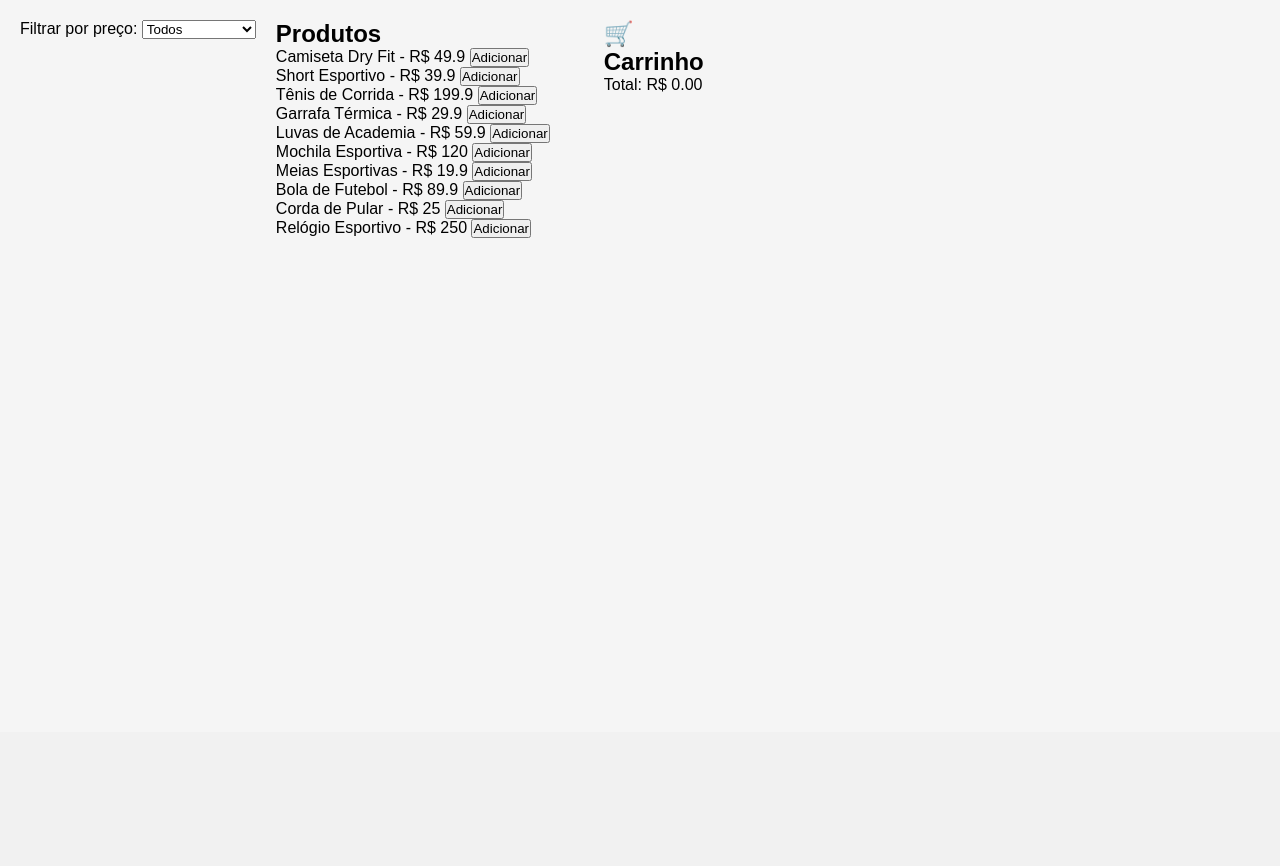
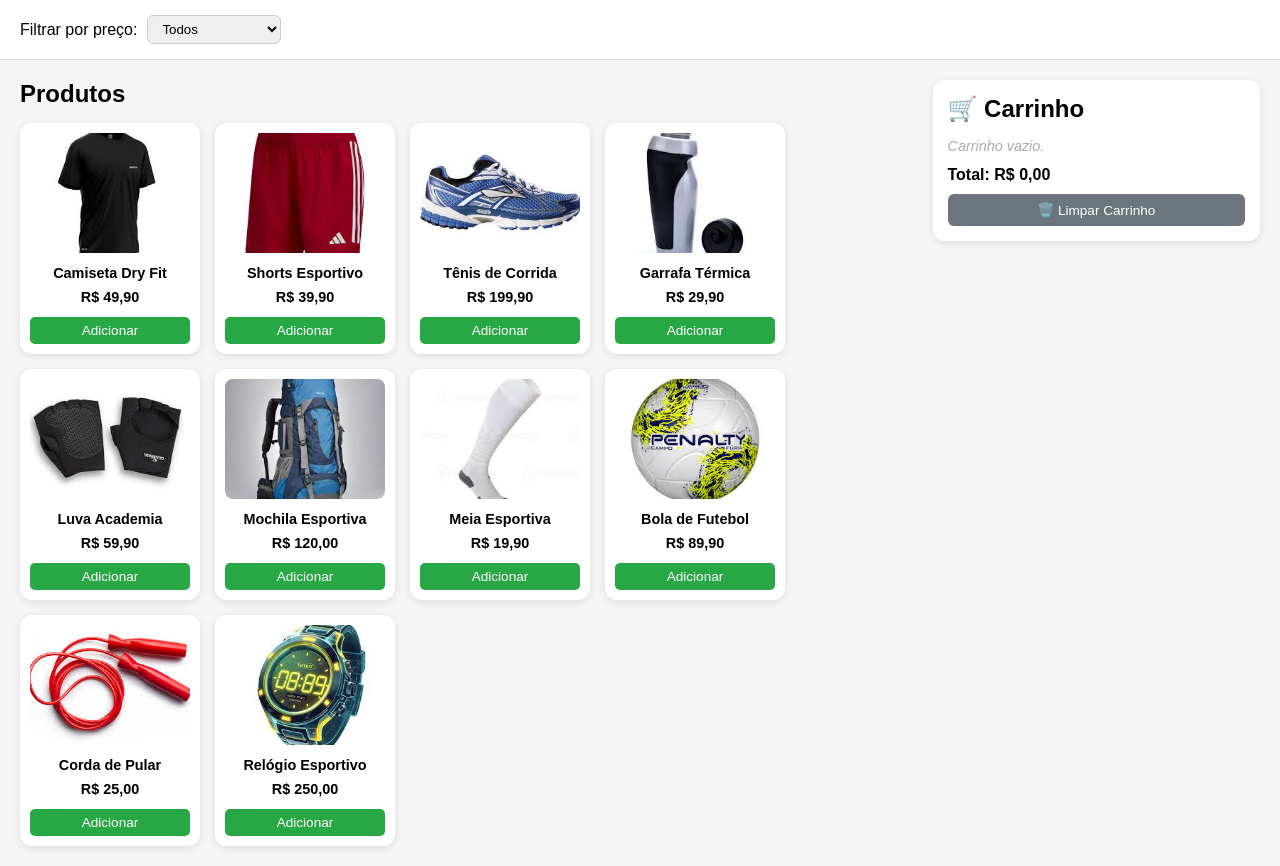
Before and after one commit to RodrigoFidencioJr/PROJETO_WEB, a PHP site: page / in a window 1280 px wide. Shown: the part 68-934 px from the top of the page. Before the commit the page ends 306 px from the top, so only its background shows below. Run offline with PHP 8.4, Linux system fonts and the light colour scheme.

Commit message:
feature: Imagem e melhora do código
19:52 - 14/04/2026

```diff
--- a/CARRINHO_DE_COMPRAS/index.html
+++ b/CARRINHO_DE_COMPRAS/index.html
@@ -14,7 +14,7 @@
 
   <main>
 
-    <!-- Filtro -->
+    <!-- Filtro de produtos -->
     <div id="filtro-container">
       <label for="filtro">Filtrar por preço:</label>
       <select id="filtro">
@@ -26,22 +26,22 @@
 
     <div id="layout">
 
-      <!-- PRODUTOS -->
+      <!-- Lista de produtos (esquerda) -->
       <section id="secao-produtos">
         <h2>Produtos</h2>
         <div id="produtos"></div>
       </section>
 
-      <!-- CARRINHO -->
+      <!-- Carrinho (direita) -->
       <section id="secao-carrinho">
         <h2>🛒 Carrinho</h2>
         <div id="carrinho">
           <p id="carrinho-vazio">Carrinho vazio.</p>
         </div>
-
         <p id="total-container">
           Total: R$ <span id="total">0,00</span>
         </p>
+        <button id="btn-limpar" onclick="limparCarrinho()">🗑️ Limpar Carrinho</button>
       </section>
 
     </div>
--- a/CARRINHO_DE_COMPRAS/script.js
+++ b/CARRINHO_DE_COMPRAS/script.js
@@ -1,131 +1,134 @@
+// Lista de produtos
 const produtos = [
-  { nome: "Camiseta Dry Fit", preco: 49.90 },
-  { nome: "Short Esportivo", preco: 39.90 },
-  { nome: "Tênis de Corrida", preco: 199.90 },
-  { nome: "Garrafa Térmica", preco: 29.90 },
-  { nome: "Luvas de Academia", preco: 59.90 },
-  { nome: "Mochila Esportiva", preco: 120.00 },
-  { nome: "Meias Esportivas", preco: 19.90 },
-  { nome: "Bola de Futebol", preco: 89.90 },
-  { nome: "Corda de Pular", preco: 25.00 },
-  { nome: "Relógio Esportivo", preco: 250.00 }
+  { nome: "Camiseta Dry Fit", preco: 49.90, imagem: "imgs/camiseta_dryfit.jpg" },
+  { nome: "Shorts Esportivo", preco: 39.90, imagem: "imgs/shorts_esportivo.jpg" },
+  { nome: "Tênis de Corrida", preco: 199.90, imagem: "imgs/tenis_corrida.jpg" },
+  { nome: "Garrafa Térmica", preco: 29.90, imagem: "imgs/garrafa_termica.jpg" },
+  { nome: "Luva Academia", preco: 59.90, imagem: "imgs/luva_academia.jpg" },
+  { nome: "Mochila Esportiva", preco: 120.00, imagem: "imgs/mochila_esportiva.jpg" },
+  { nome: "Meia Esportiva", preco: 19.90, imagem: "imgs/meia_esportiva.jpg" },
+  { nome: "Bola de Futebol", preco: 89.90, imagem: "imgs/bola_futebol.jpg" },
+  { nome: "Corda de Pular", preco: 25.00, imagem: "imgs/corda_pular.jpg" },
+  { nome: "Relógio Esportivo", preco: 250.00, imagem: "imgs/relogio_esportivo.jpg" }
 ];
 
 let carrinho = [];
 
+// Formata preço (49.9 → 49,90)
+const formatarPreco = v => v.toFixed(2).replace(".", ",");
+
+// Mostra produtos na tela
 function listarProdutos(lista) {
   const div = document.getElementById("produtos");
   div.innerHTML = "";
 
-  lista.forEach((produto, index) => {
+  lista.forEach(produto => {
     const item = document.createElement("div");
 
     item.innerHTML = `
-      ${produto.nome} - R$ ${produto.preco}
-      <button onclick="adicionarCarrinho(${index})">
-        Adicionar
-      </button>
+      <div class="produto">
+        <img src="${produto.imagem}">
+        <p>${produto.nome}</p>
+        <p>R$ ${formatarPreco(produto.preco)}</p>
+        <button onclick='adicionarCarrinho(${JSON.stringify(produto)})'>
+          Adicionar
+        </button>
+      </div>
     `;
 
     div.appendChild(item);
   });
 }
 
-function adicionarCarrinho(index) {
-  const produto = produtos[index];
+// Adiciona produto no carrinho
+function adicionarCarrinho(produto) {
+  const item = carrinho.find(p => p.nome === produto.nome);
 
-  const existe = carrinho.find(p => p.nome === produto.nome);
-
-  if (existe) {
-    existe.quantidade++;
-  } else {
-    carrinho.push({
-      nome: produto.nome,
-      preco: produto.preco,
-      quantidade: 1
-    });
-  }
+  if (item) item.quantidade++;
+  else carrinho.push({ ...produto, quantidade: 1 });
 
   atualizarCarrinho();
 }
 
+// Atualiza visual do carrinho
 function atualizarCarrinho() {
-  const div = document.getElementById("carrinho");
-  div.innerHTML = "";
+  const div = document.querySelector("#carrinho");
+  const vazio = document.querySelector("#carrinho-vazio");
 
-  carrinho.forEach((item, index) => {
-    const produto = document.createElement("div");
+  // limpa itens antigos
+  div.querySelectorAll(".item-carrinho").forEach(el => el.remove());
 
-    produto.innerHTML = `
-      ${item.nome} | Qtd: ${item.quantidade} |
-      Total: R$ ${item.preco * item.quantidade}
-      <button onclick="removerItem(${index})">
-        Remover
-      </button>
+  // mostra ou esconde mensagem
+  vazio.style.display = carrinho.length ? "none" : "block";
+
+  // renderiza itens
+  carrinho.forEach((item, i) => {
+    const el = document.createElement("div");
+    el.classList.add("item-carrinho");
+
+    el.innerHTML = `
+      <strong>${item.nome}</strong><br>
+      Qtd: ${item.quantidade} | R$ ${formatarPreco(item.preco * item.quantidade)}
+      <br>
+      <button onclick="removerItem(${i})">Remover</button>
     `;
 
-    div.appendChild(produto);
+    div.appendChild(el);
   });
 
   atualizarTotal();
   salvarCarrinho();
 }
 
-function removerItem(index) {
-  if (carrinho[index].quantidade > 1) {
-    carrinho[index].quantidade--;
-  } else {
-    carrinho.splice(index, 1);
-  }
+// Remove ou diminui item
+function removerItem(i) {
+  carrinho[i].quantidade > 1
+    ? carrinho[i].quantidade--
+    : carrinho.splice(i, 1);
 
   atualizarCarrinho();
 }
 
-function atualizarTotal() {
-  let total = 0;
-
-  carrinho.forEach(item => {
-    total += item.preco * item.quantidade;
-  });
-
-  document.getElementById("total").innerText = total.toFixed(2);
+// Limpa carrinho inteiro
+function limparCarrinho() {
+  carrinho = [];
+  atualizarCarrinho();
 }
 
+// Calcula total
+function atualizarTotal() {
+  const total = carrinho.reduce((s, item) =>
+    s + item.preco * item.quantidade, 0
+  );
+
+  document.querySelector("#total").innerText = formatarPreco(total);
+}
+
+// Salva no localStorage
 function salvarCarrinho() {
   localStorage.setItem("carrinho", JSON.stringify(carrinho));
 }
 
+// Carrega do localStorage
 function carregarCarrinho() {
   const dados = localStorage.getItem("carrinho");
-
-  if (dados) {
-    carrinho = JSON.parse(dados);
-  }
-
+  if (dados) carrinho = JSON.parse(dados);
   atualizarCarrinho();
 }
 
-document.getElementById("filtro").addEventListener("change", function () {
-  const valor = this.value;
+// Filtro de produtos
+document.querySelector("#filtro").addEventListener("change", function () {
+  const v = this.value;
 
-  let filtrados;
+  const lista =
+    v === "ate50" ? produtos.filter(p => p.preco <= 50) :
+    v === "acima50" ? produtos.filter(p => p.preco > 50) :
+    produtos;
 
-  switch (valor) {
-    case "ate50":
-      filtrados = produtos.filter(p => p.preco <= 50);
-      break;
-
-    case "acima50":
-      filtrados = produtos.filter(p => p.preco > 50);
-      break;
-
-    default:
-      filtrados = produtos;
-  }
-
-  listarProdutos(filtrados);
+  listarProdutos(lista);
 });
 
+// Inicialização
 document.addEventListener("DOMContentLoaded", () => {
   listarProdutos(produtos);
   carregarCarrinho();
--- a/CARRINHO_DE_COMPRAS/style.css
+++ b/CARRINHO_DE_COMPRAS/style.css
@@ -1,3 +1,4 @@
+/* Reset geral: remove margens e padding padrão do navegador */
 * {
   margin: 0;
   padding: 0;
@@ -9,7 +10,7 @@ body {
   background-color: #f5f5f5;
 }
 
-/* HEADER */
+/* ===== HEADER ===== */
 header {
   background-color: #111;
   color: white;
@@ -17,26 +18,47 @@ header {
   text-align: center;
 }
 
-/* LAYOUT */
-main {
+/* ===== FILTRO ===== */
+#filtro-container {
+  padding: 15px 20px;
+  background: white;
+  border-bottom: 1px solid #ddd;
   display: flex;
-  padding: 20px;
-  gap: 20px;
+  align-items: center;
+  gap: 10px;
 }
 
-/* PRODUTOS */
-.loja {
-  flex: 3;
+#filtro {
+  padding: 5px 10px;
+  border-radius: 6px;
+  border: 1px solid #ccc;
+  cursor: pointer;
 }
 
-.grid {
+/* ===== LAYOUT PRINCIPAL: produtos à esquerda, carrinho à direita ===== */
+#layout {
+  display: flex;
+  gap: 20px;
+  padding: 20px;
+}
+
+/* ===== SEÇÃO DE PRODUTOS ===== */
+#secao-produtos {
+  flex: 3; /* ocupa 3 partes do espaço */
+}
+
+#secao-produtos h2 {
+  margin-bottom: 15px;
+}
+
+/* Grid de cards de produto */
+#produtos {
   display: flex;
   flex-wrap: wrap;
   gap: 15px;
-  margin-top: 15px;
 }
 
-/* CARD PRODUTO */
+/* ===== CARD DE PRODUTO ===== */
 .produto {
   background: white;
   width: 180px;
@@ -44,7 +66,7 @@ main {
   border-radius: 12px;
   box-shadow: 0 2px 8px rgba(0,0,0,0.1);
   text-align: center;
-  transition: 0.3s;
+  transition: transform 0.3s;
 }
 
 .produto:hover {
@@ -58,23 +80,36 @@ main {
   border-radius: 8px;
 }
 
+.produto p {
+  margin: 8px 0 4px;
+  font-weight: bold;
+  font-size: 0.9rem;
+}
+
+.produto span {
+  color: #555;
+  font-size: 0.85rem;
+}
+
 .produto button {
   margin-top: 8px;
-  padding: 5px;
+  padding: 6px 10px;
+  width: 100%;
   border: none;
   background-color: #28a745;
   color: white;
   border-radius: 5px;
   cursor: pointer;
+  font-size: 0.85rem;
 }
 
 .produto button:hover {
   background-color: #218838;
 }
 
-/* CARRINHO */
-.carrinho {
-  flex: 1;
+/* ===== SEÇÃO DO CARRINHO ===== */
+#secao-carrinho {
+  flex: 1; /* ocupa 1 parte do espaço */
   background: white;
   padding: 15px;
   border-radius: 12px;
@@ -82,35 +117,65 @@ main {
   box-shadow: 0 2px 8px rgba(0,0,0,0.1);
 }
 
-.carrinho div {
-  margin-bottom: 10px;
-  border-bottom: 1px solid #ddd;
-  padding-bottom: 5px;
+#secao-carrinho h2 {
+  margin-bottom: 15px;
 }
 
-.carrinho button {
-  background: red;
+/* ===== ITEM DO CARRINHO ===== */
+.item-carrinho {
+  margin-bottom: 10px;
+  border-bottom: 1px solid #eee;
+  padding-bottom: 8px;
+  font-size: 0.9rem;
+}
+
+.item-carrinho strong {
+  display: block;
+  margin-bottom: 3px;
+}
+
+.item-carrinho button {
+  background: #dc3545;
   color: white;
   border: none;
-  padding: 3px 6px;
+  padding: 3px 8px;
   border-radius: 4px;
   cursor: pointer;
+  margin-top: 4px;
+  font-size: 0.8rem;
 }
 
-.total {
-  font-weight: bold;
-  margin-top: 10px;
+.item-carrinho button:hover {
+  background: #c82333;
 }
 
-#layout {
-  display: flex;
-  gap: 20px;
+/* ===== MENSAGEM CARRINHO VAZIO ===== */
+#carrinho-vazio {
+  color: #aaa;
+  font-style: italic;
+  font-size: 0.9rem;
 }
 
-#secao-produtos {
-  flex: 3;
+/* ===== TOTAL ===== */
+#total-container {
+  font-weight: bold;
+  margin-top: 12px;
+  font-size: 1rem;
 }
 
-#secao-carrinho {
-  flex: 1;
+/* ===== BOTÃO LIMPAR ===== */
+#btn-limpar {
+  margin-top: 10px;
+  width: 100%;
+  padding: 8px;
+  background: #6c757d;
+  color: white;
+  border: none;
+  border-radius: 6px;
+  cursor: pointer;
+  font-size: 0.85rem;
 }
+
+#btn-limpar:hover {
+  background: #5a6268;
+}
```
Also changed, not shown: CARRINHO_DE_COMPRAS/imgs/bola_futebol.jpg (added), CARRINHO_DE_COMPRAS/imgs/camiseta_dryfit.jpg (added), CARRINHO_DE_COMPRAS/imgs/corda_pular.jpg (added), CARRINHO_DE_COMPRAS/imgs/garrafa_termica.jpg (added), CARRINHO_DE_COMPRAS/imgs/luva_academia.jpg (added), CARRINHO_DE_COMPRAS/imgs/meia_esportiva.jpg (added), CARRINHO_DE_COMPRAS/imgs/mochila_esportiva.jpg (added), CARRINHO_DE_COMPRAS/imgs/relogio_esportivo.jpg (added), CARRINHO_DE_COMPRAS/imgs/shorts_esportivo.jpg (added), CARRINHO_DE_COMPRAS/imgs/tenis_corrida.jpg (added).
